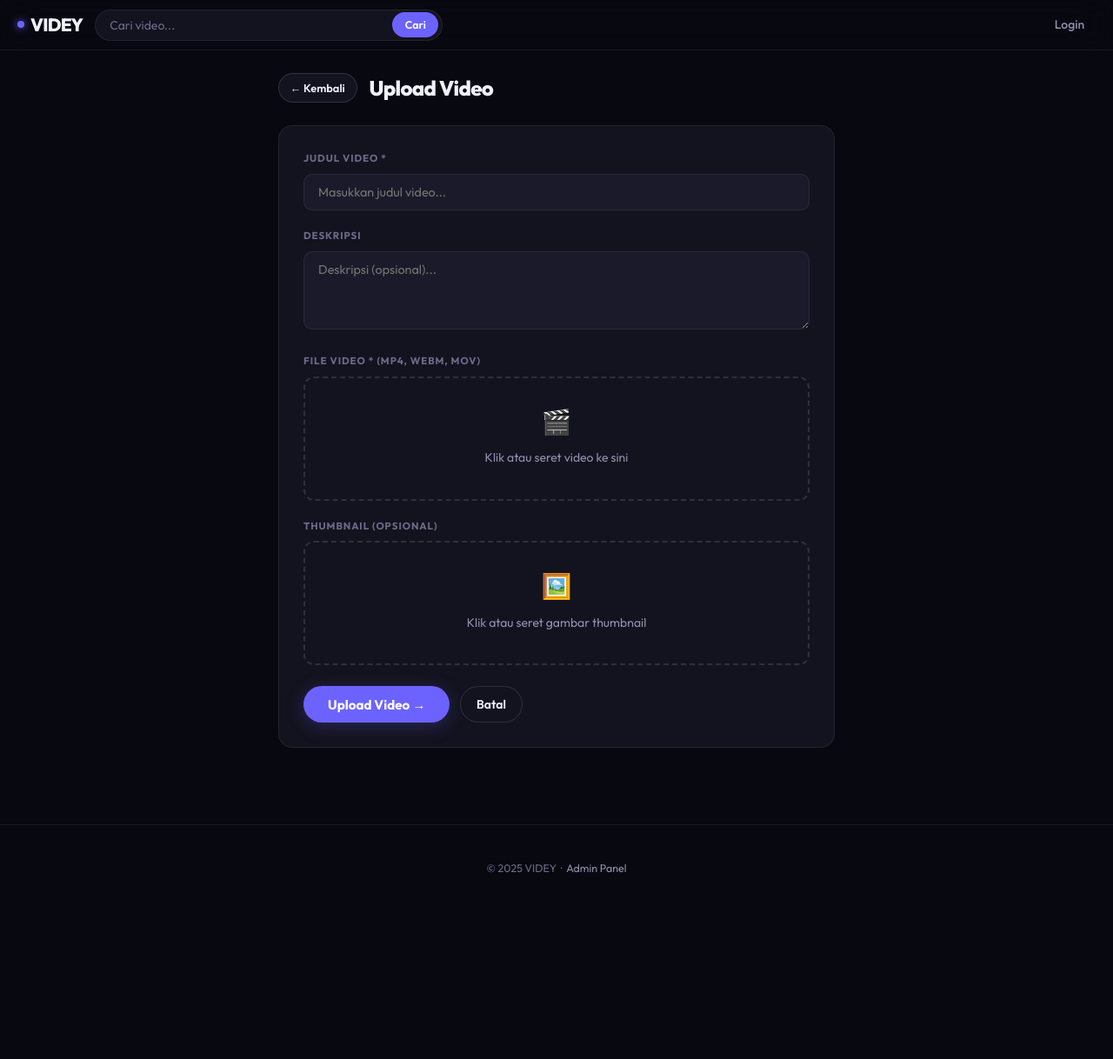
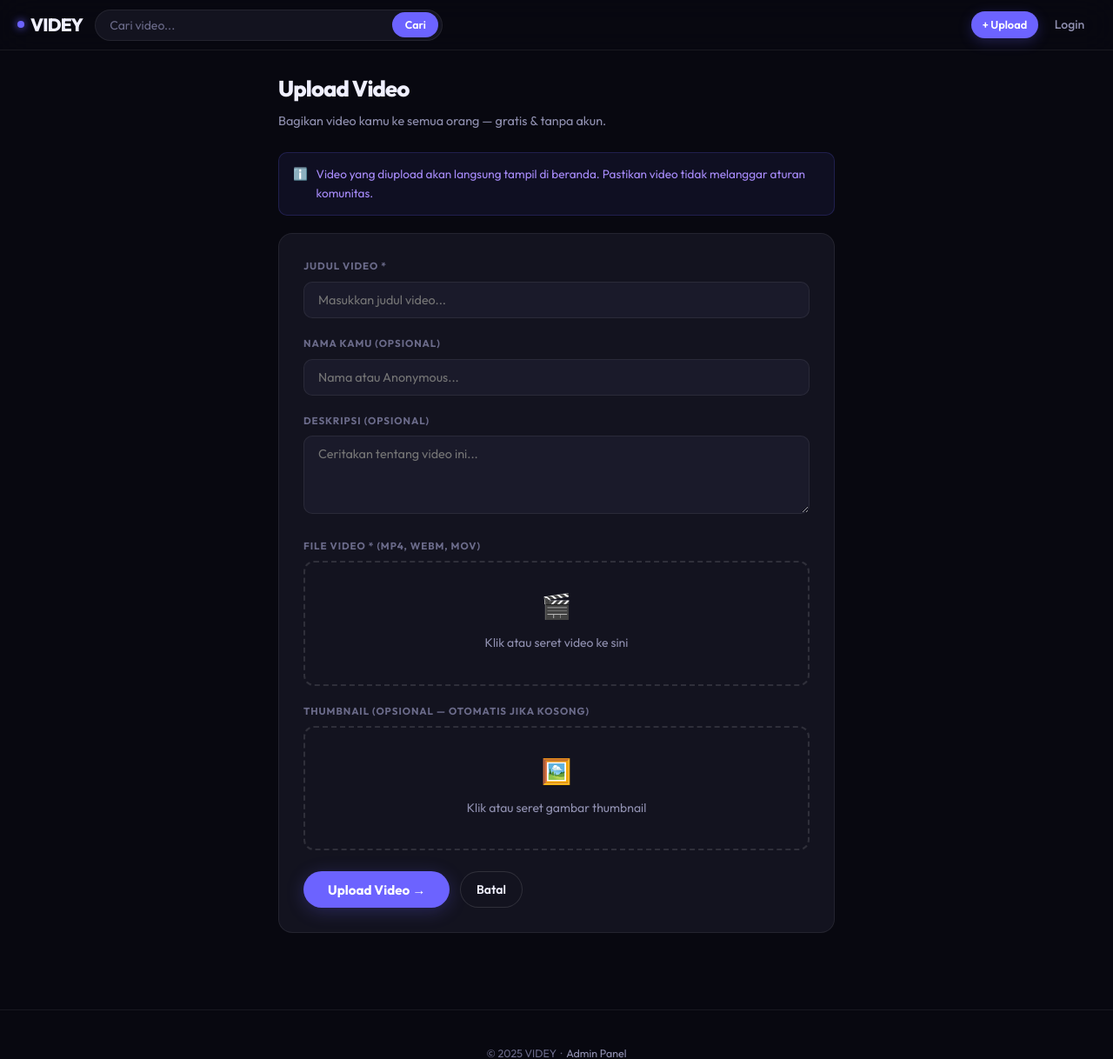
Before and after one commit to RMBLOGG/videy, a Flask app: page /upload in a window 1280 px wide. Shown: the top 1218 px of the page at 87% size. Before the commit the page ends 1004 px from the top, so only its background shows below. Run offline with Flask 3, Linux system fonts and the light colour scheme; some libraries are stand-ins or nearby versions.

Commit message:
Add files via upload

```diff
--- a/templates/base.html
+++ b/templates/base.html
@@ -110,6 +110,7 @@
         <a href="{{ url_for('admin_dashboard') }}" class="nav-link">Dashboard</a>
         <a href="{{ url_for('admin_logout') }}" class="nav-link">Keluar</a>
       {% else %}
+        <a href="{{ url_for('public_upload') }}" class="btn btn-primary btn-sm">+ Upload</a>
         <a href="{{ url_for('admin_login') }}" class="nav-link">Login</a>
       {% endif %}
     </div>
--- a/templates/index.html
+++ b/templates/index.html
@@ -49,7 +49,7 @@
       </div>
       <div class="video-info">
         <div class="video-title">{{ v.title }}</div>
-        <div class="video-meta">{{ v.views or 0 }} views</div>
+        <div class="video-meta">{{ v.views or 0 }} views · {{ v.uploader_name or "Anonymous" }}</div>
       </div>
     </a>
     {% endfor %}
--- a/templates/search.html
+++ b/templates/search.html
@@ -17,7 +17,7 @@
       </div>
       <div class="video-info">
         <div class="video-title">{{ v.title }}</div>
-        <div class="video-meta">{{ v.views or 0 }} views</div>
+        <div class="video-meta">{{ v.views or 0 }} views · {{ v.uploader_name or "Anonymous" }}</div>
       </div>
     </a>
     {% endfor %}
--- /dev/null
+++ b/templates/upload.html
@@ -0,0 +1,110 @@
+{% extends 'base.html' %}
+{% block title %}Upload Video — VIDEY{% endblock %}
+{% block head %}
+<style>
+  .upload-page { max-width:680px; margin:0 auto; padding:1.5rem 1.25rem; }
+  .page-header { margin-bottom:1.5rem; }
+  .page-header h1 { font-size:1.6rem; font-weight:800; letter-spacing:-.035em; margin-bottom:.3rem; }
+  .page-header p { color:var(--muted2); font-size:.9rem; }
+  .card { background:var(--surface); border:1px solid var(--border); border-radius:16px; padding:1.75rem; }
+  .form-group { margin-bottom:1.25rem; }
+  .form-group label { display:block; font-size:.72rem; font-weight:700; letter-spacing:.08em; text-transform:uppercase; color:var(--muted); margin-bottom:.5rem; }
+  .form-group input[type=text], .form-group textarea {
+    width:100%; padding:.7rem 1rem; background:var(--surface2);
+    border:1px solid var(--border); border-radius:10px; outline:none;
+    color:var(--text); font-family:var(--font); font-size:.9rem;
+    transition:border-color .2s,box-shadow .2s; resize:vertical;
+  }
+  .form-group input:focus, .form-group textarea:focus { border-color:var(--accent); box-shadow:0 0 0 3px var(--glow); }
+  .form-group textarea { min-height:90px; }
+  .drop-zone { border:2px dashed var(--border2); border-radius:12px; padding:1.75rem 1rem; text-align:center; cursor:pointer; position:relative; transition:all .2s; }
+  .drop-zone:hover, .drop-zone.over { border-color:var(--accent); background:rgba(108,99,255,.06); }
+  .drop-zone input { position:absolute; inset:0; opacity:0; cursor:pointer; width:100%; height:100%; }
+  .drop-zone .icon { font-size:1.75rem; margin-bottom:.5rem; }
+  .drop-zone p { color:var(--muted2); font-size:.875rem; }
+  .drop-zone .file-picked { margin-top:.5rem; color:var(--accent2); font-size:.82rem; font-weight:600; word-break:break-all; }
+  .info-box { background:rgba(108,99,255,.08); border:1px solid rgba(108,99,255,.2); border-radius:10px; padding:.875rem 1rem; margin-bottom:1.25rem; font-size:.85rem; color:var(--accent2); display:flex; gap:.6rem; align-items:flex-start; }
+  .progress-wrap { display:none; margin-top:1.25rem; }
+  .progress-wrap.show { display:block; }
+  .progress-lbl { font-size:.8rem; color:var(--muted2); margin-bottom:.4rem; }
+  .progress-track { height:5px; background:var(--surface2); border-radius:99px; overflow:hidden; }
+  .progress-fill { height:100%; background:linear-gradient(90deg,var(--accent),var(--accent2)); border-radius:99px; width:0%; transition:width .3s; }
+  .form-actions { display:flex; gap:.75rem; margin-top:1.5rem; flex-wrap:wrap; }
+  .submit-btn { background:var(--accent); color:#fff; border:none; border-radius:99px; padding:.65rem 1.75rem; font-family:var(--font); font-weight:700; font-size:.95rem; cursor:pointer; transition:all .2s; box-shadow:0 4px 20px var(--glow); }
+  .submit-btn:hover { opacity:.88; transform:translateY(-1px); }
+  .submit-btn:disabled { opacity:.45; cursor:not-allowed; transform:none; }
+</style>
+{% endblock %}
+{% block content %}
+<div class="upload-page">
+  <div class="page-header">
+    <h1>Upload Video</h1>
+    <p>Bagikan video kamu ke semua orang — gratis & tanpa akun.</p>
+  </div>
+  <div class="info-box">
+    <span>ℹ️</span>
+    <span>Video yang diupload akan langsung tampil di beranda. Pastikan video tidak melanggar aturan komunitas.</span>
+  </div>
+  <div class="card">
+    <form method="POST" enctype="multipart/form-data" id="uploadForm">
+      <div class="form-group">
+        <label>Judul Video *</label>
+        <input type="text" name="title" required placeholder="Masukkan judul video..."/>
+      </div>
+      <div class="form-group">
+        <label>Nama Kamu <span style="color:var(--muted)">(opsional)</span></label>
+        <input type="text" name="uploader_name" placeholder="Nama atau Anonymous..."/>
+      </div>
+      <div class="form-group">
+        <label>Deskripsi <span style="color:var(--muted)">(opsional)</span></label>
+        <textarea name="description" placeholder="Ceritakan tentang video ini..."></textarea>
+      </div>
+      <div class="form-group">
+        <label>File Video * (MP4, WebM, MOV)</label>
+        <div class="drop-zone" id="vidDrop">
+          <input type="file" name="video" id="vidInput" accept="video/*" required/>
+          <div class="icon">🎬</div>
+          <p>Klik atau seret video ke sini</p>
+          <div class="file-picked" id="vidName"></div>
+        </div>
+      </div>
+      <div class="form-group">
+        <label>Thumbnail <span style="color:var(--muted)">(opsional — otomatis jika kosong)</span></label>
+        <div class="drop-zone" id="thumbDrop">
+          <input type="file" name="thumbnail" id="thumbInput" accept="image/*"/>
+          <div class="icon">🖼️</div>
+          <p>Klik atau seret gambar thumbnail</p>
+          <div class="file-picked" id="thumbName"></div>
+        </div>
+      </div>
+      <div class="progress-wrap" id="progressWrap">
+        <div class="progress-lbl" id="progressLbl">Mengupload... 0%</div>
+        <div class="progress-track"><div class="progress-fill" id="progressFill"></div></div>
+      </div>
+      <div class="form-actions">
+        <button type="submit" class="submit-btn" id="submitBtn">Upload Video →</button>
+        <a href="{{ url_for('index') }}" class="btn btn-ghost">Batal</a>
+      </div>
+    </form>
+  </div>
+</div>
+<script>
+  document.getElementById('vidInput').addEventListener('change',function(){ document.getElementById('vidName').textContent=this.files[0]?.name||''; });
+  document.getElementById('thumbInput').addEventListener('change',function(){ document.getElementById('thumbName').textContent=this.files[0]?.name||''; });
+  ['vidDrop','thumbDrop'].forEach(id=>{
+    const el=document.getElementById(id);
+    el.addEventListener('dragover',e=>{e.preventDefault();el.classList.add('over')});
+    el.addEventListener('dragleave',()=>el.classList.remove('over'));
+    el.addEventListener('drop',()=>el.classList.remove('over'));
+  });
+  document.getElementById('uploadForm').addEventListener('submit',function(){
+    const btn=document.getElementById('submitBtn');
+    btn.disabled=true; btn.textContent='Mengupload...';
+    document.getElementById('progressWrap').classList.add('show');
+    const fill=document.getElementById('progressFill');
+    const lbl=document.getElementById('progressLbl');
+    let p=0;
+    setInterval(()=>{ p=Math.min(p+Math.random()*7,90); fill.style.width=p+'%'; lbl.textContent='Mengupload... '+Math.round(p)+'%'; },500);
+  });
+</script>
+{% endblock %}
--- a/templates/watch.html
+++ b/templates/watch.html
@@ -50,7 +50,8 @@
       <h1>{{ video.title }}</h1>
       <div class="detail-meta">
         <span class="badge" id="viewCount">{{ video.views or 0 }} views</span>
-        <span>{{ video.created_at[:10] if video.created_at else '' }}</span>
+        {% if video.uploader_name %}<span style="color:var(--muted2)">oleh <b style='color:var(--text)'>{{ video.uploader_name }}</b></span>{% endif %}
+        <span>{{ format_wib(video.created_at) }}</span>
       </div>
       {% if video.description %}
       <div class="video-desc">{{ video.description }}</div>
```
